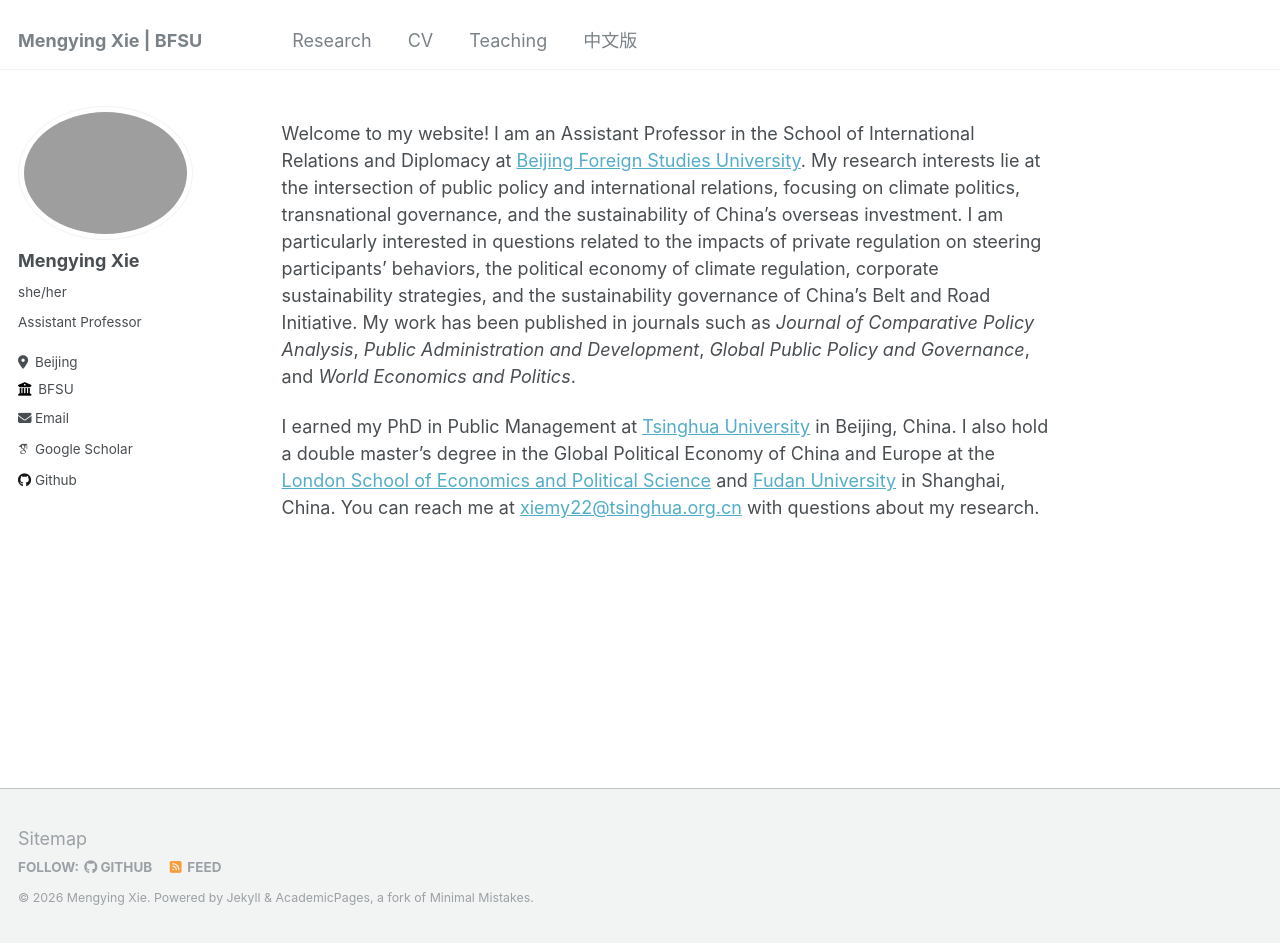
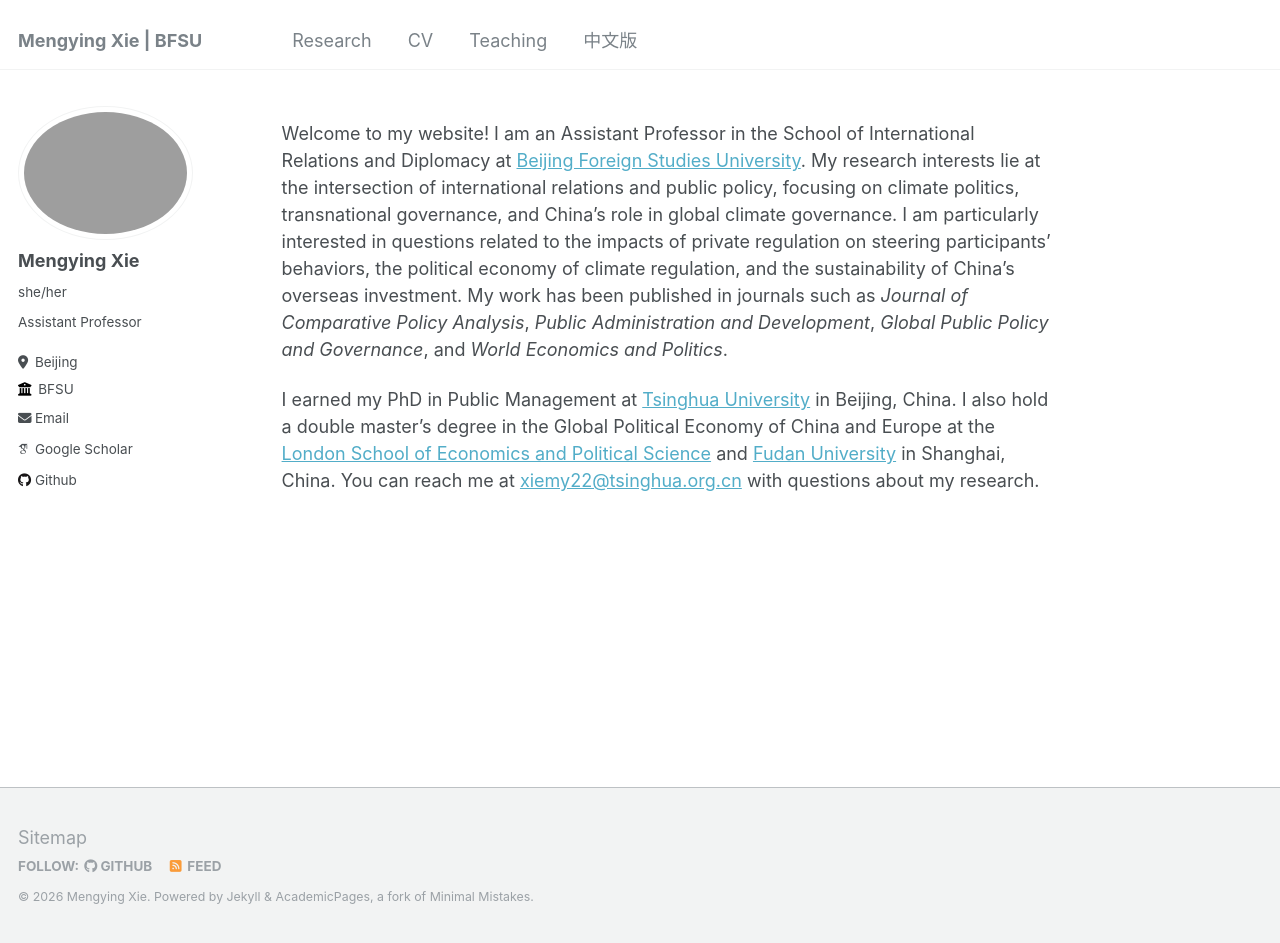
Before and after one commit to xiemythu/xiemythu.github.io, a Jekyll site: the page built from _pages/about.md, in a window 1280 px wide and 943 px high. Built offline with Jekyll 4.4.1, drawn with Linux system fonts in a browser that asks for light colours; some web fonts are replaced.

Commit message:
Update about.md

```diff
--- a/_pages/about.md
+++ b/_pages/about.md
@@ -8,6 +8,7 @@ redirect_from:
   - /about.html
 ---
 
-Welcome to my website! I am an Assistant Professor in the School of International Relations and Diplomacy at  [Beijing Foreign Studies University](https://en.bfsu.edu.cn). My research interests lie at the intersection of public policy and international relations, focusing on climate politics, transnational governance, and the sustainability of China’s overseas investment. I am particularly interested in questions related to the impacts of private regulation on steering participants’ behaviors, the political economy of climate regulation, corporate sustainability strategies, and the sustainability governance of China’s Belt and Road Initiative. My work has been published in journals such as *Journal of Comparative Policy Analysis*, *Public Administration and Development*, *Global Public Policy and Governance*, and *World Economics and Politics*.
+
+Welcome to my website! I am an Assistant Professor in the School of International Relations and Diplomacy at  [Beijing Foreign Studies University](https://en.bfsu.edu.cn). My research interests lie at the intersection of international relations and public policy, focusing on climate politics, transnational governance, and China’s role in global climate governance. I am particularly interested in questions related to the impacts of private regulation on steering participants’ behaviors, the political economy of climate regulation, and the sustainability of China’s overseas investment. My work has been published in journals such as *Journal of Comparative Policy Analysis*, *Public Administration and Development*, *Global Public Policy and Governance*, and *World Economics and Politics*.
 
 I earned my PhD in Public Management at [Tsinghua University](https://www.tsinghua.edu.cn/) in Beijing, China. I also hold a double master’s degree in the Global Political Economy of China and Europe at the [London School of Economics and Political Science](https://www.lse.ac.uk/) and [Fudan University](https://igpp.fudan.edu.cn/) in Shanghai, China. You can reach me at [xiemy22@tsinghua.org.cn](xiemy22@tsinghua.org.cn) with questions about my research.
```
